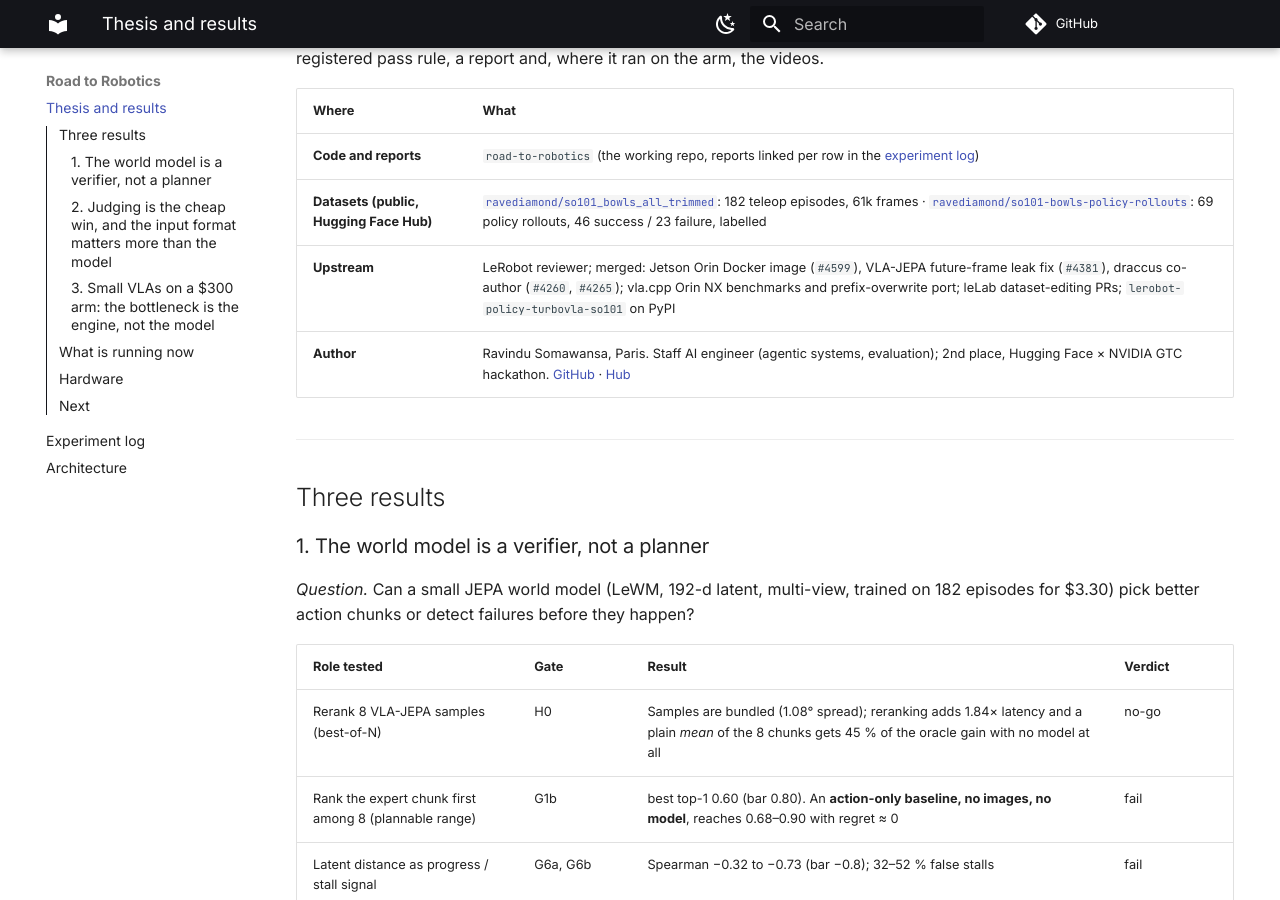
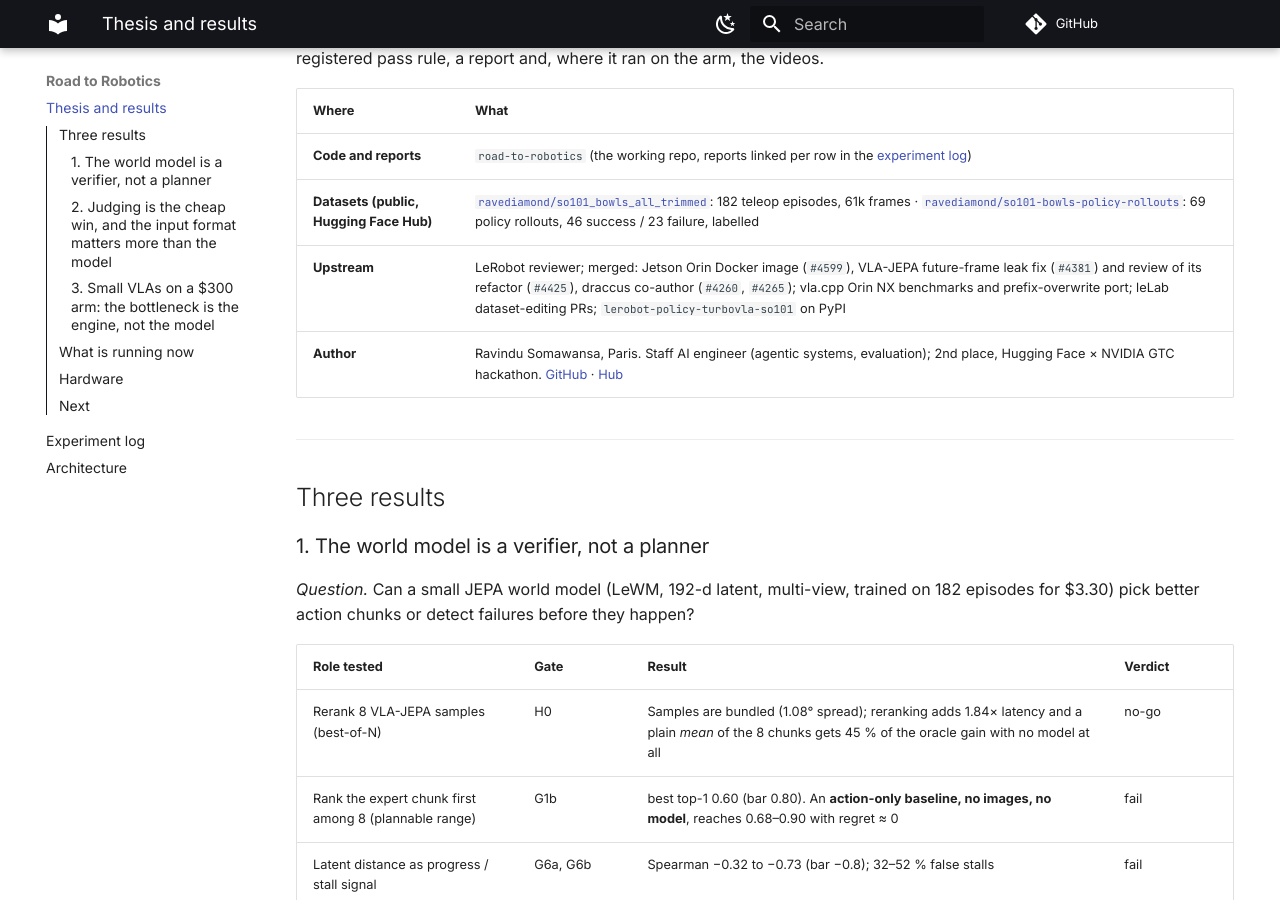
Before and after one commit to ravediamond/ravediamond.github.io, an MkDocs documentation site: the page built from docs/index.md, in a window 1280 px wide and 900 px high, scrolled down 303 px. Built offline with MkDocs 1.6.1 and Material for MkDocs 9.7.7, drawn with Linux system fonts in a browser that asks for light colours; comment, search, counter and statistics services are not loaded.

Commit message:
Header: add #4425 review

```diff
--- a/docs/index.md
+++ b/docs/index.md
@@ -8,7 +8,7 @@
 |---|---|
 | **Code and reports** | `road-to-robotics` (the working repo, reports linked per row in the [experiment log](experiments.md)) |
 | **Datasets (public, Hugging Face Hub)** | [`ravediamond/so101_bowls_all_trimmed`](https://huggingface.co/datasets/ravediamond/so101_bowls_all_trimmed): 182 teleop episodes, 61k frames · [`ravediamond/so101-bowls-policy-rollouts`](https://huggingface.co/datasets/ravediamond/so101-bowls-policy-rollouts): 69 policy rollouts, 46 success / 23 failure, labelled |
-| **Upstream** | LeRobot reviewer; merged: Jetson Orin Docker image (`#4599`), VLA-JEPA future-frame leak fix (`#4381`), draccus co-author (`#4260`, `#4265`); vla.cpp Orin NX benchmarks and prefix-overwrite port; leLab dataset-editing PRs; `lerobot-policy-turbovla-so101` on PyPI |
+| **Upstream** | LeRobot reviewer; merged: Jetson Orin Docker image (`#4599`), VLA-JEPA future-frame leak fix (`#4381`) and review of its refactor (`#4425`), draccus co-author (`#4260`, `#4265`); vla.cpp Orin NX benchmarks and prefix-overwrite port; leLab dataset-editing PRs; `lerobot-policy-turbovla-so101` on PyPI |
 | **Author** | Ravindu Somawansa, Paris. Staff AI engineer (agentic systems, evaluation); 2nd place, Hugging Face × NVIDIA GTC hackathon. [GitHub](https://github.com/ravediamond) · [Hub](https://huggingface.co/ravediamond) |
 
 ---
```
